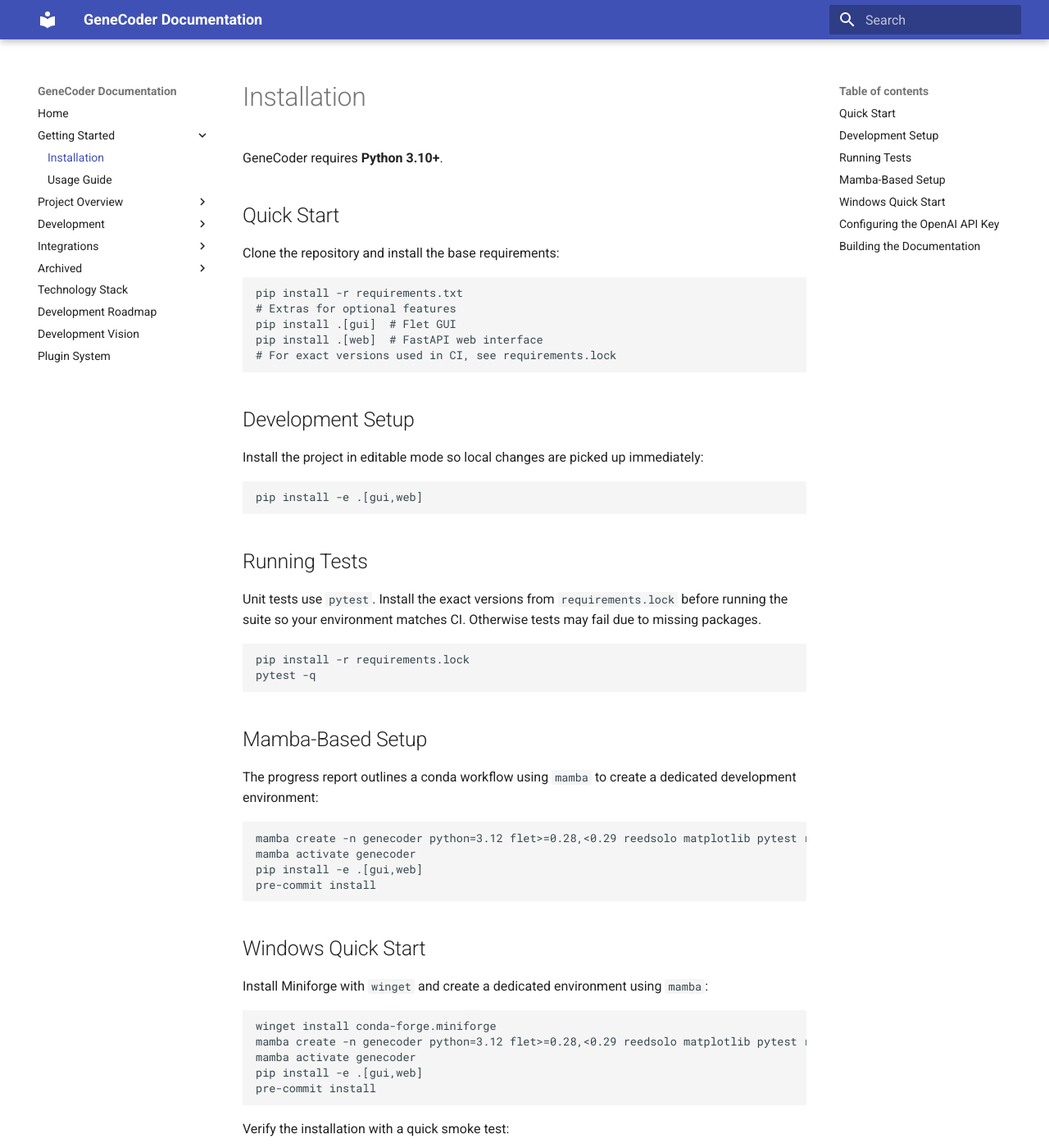
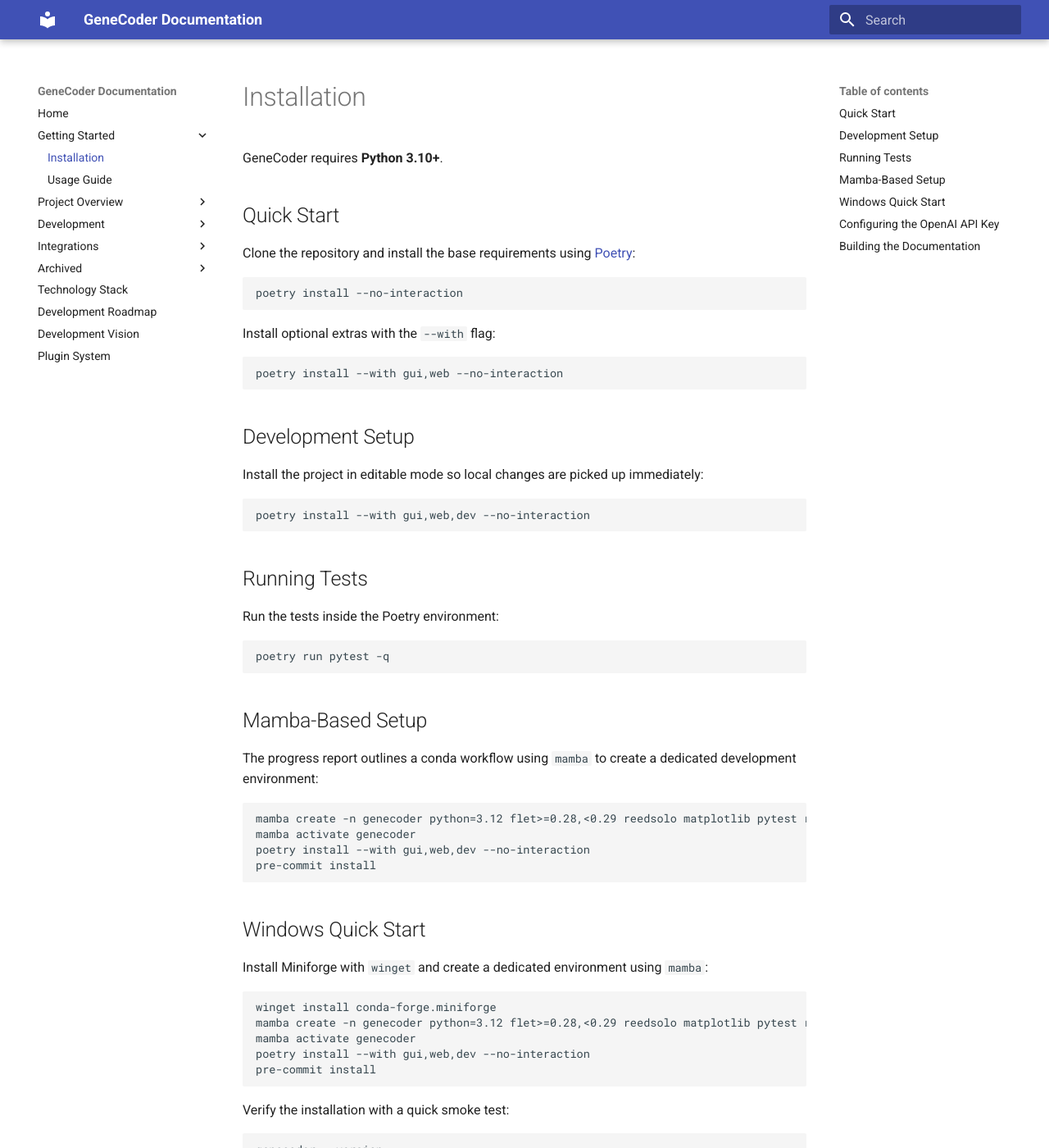
Before and after one commit to d0tTino/GeneCoder, an MkDocs documentation site: the page built from docs/installation.md, in a window 1280 px wide and 1400 px high. Shown: the whole window at 82% size. Built offline with MkDocs 1.6.1 and Material for MkDocs 9.7.7, drawn with Linux system fonts in a browser that asks for light colours; some of the changed text lies outside the part shown.

Commit message:
Add dev dependencies and update Poetry workflows

````diff
--- a/docs/installation.md
+++ b/docs/installation.md
@@ -4,14 +4,17 @@
 
 ## Quick Start
 
-Clone the repository and install the base requirements:
+Clone the repository and install the base requirements using
+[Poetry](https://python-poetry.org/):
 
 ```bash
-pip install -r requirements.txt
-# Extras for optional features
-pip install .[gui]  # Flet GUI
-pip install .[web]  # FastAPI web interface
-# For exact versions used in CI, see requirements.lock
+poetry install --no-interaction
+```
+
+Install optional extras with the `--with` flag:
+
+```bash
+poetry install --with gui,web --no-interaction
 ```
 
 ## Development Setup
@@ -19,18 +22,15 @@
 Install the project in editable mode so local changes are picked up immediately:
 
 ```bash
-pip install -e .[gui,web]
+poetry install --with gui,web,dev --no-interaction
 ```
 
 ## Running Tests
 
-Unit tests use `pytest`. Install the exact versions from `requirements.lock`
-before running the suite so your environment matches CI. Otherwise tests may
-fail due to missing packages.
+Run the tests inside the Poetry environment:
 
 ```bash
-pip install -r requirements.lock
-pytest -q
+poetry run pytest -q
 ```
 
 ## Mamba-Based Setup
@@ -40,7 +40,7 @@
 ```bash
 mamba create -n genecoder python=3.12 flet>=0.28,<0.29 reedsolo matplotlib pytest ruff mypy
 mamba activate genecoder
-pip install -e .[gui,web]
+poetry install --with gui,web,dev --no-interaction
 pre-commit install
 ```
 ## Windows Quick Start
@@ -51,7 +51,7 @@
 winget install conda-forge.miniforge
 mamba create -n genecoder python=3.12 flet>=0.28,<0.29 reedsolo matplotlib pytest ruff mypy
 mamba activate genecoder
-pip install -e .[gui,web]
+poetry install --with gui,web,dev --no-interaction
 pre-commit install
 ```
 
@@ -59,7 +59,7 @@
 
 ```powershell
 genecoder --version
-pytest -q
+poetry run pytest -q
 ```
 
 ## Configuring the OpenAI API Key
@@ -90,8 +90,8 @@
 Install the documentation dependencies and generate the static site:
 
 ```bash
-pip install -r docs/requirements.txt
-mkdocs build
+poetry run pip install -r docs/requirements.txt
+poetry run mkdocs build
 ```
 
 The combined PDF will be available at `site/pdf/combined.pdf`.
````
Also changed, not shown: CONTRIBUTING.md (+7 -7 lines), README.md (+13 -11 lines), docs/usage.md (+3 -3 lines), pyproject.toml (+34 -38 lines), 4 other files.
